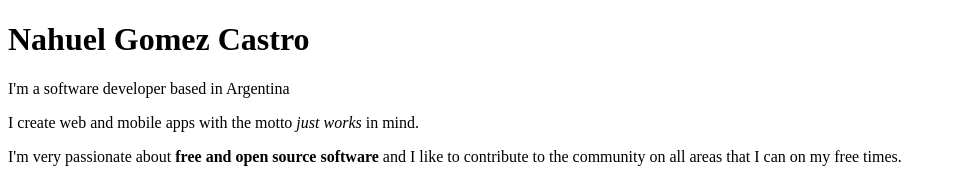
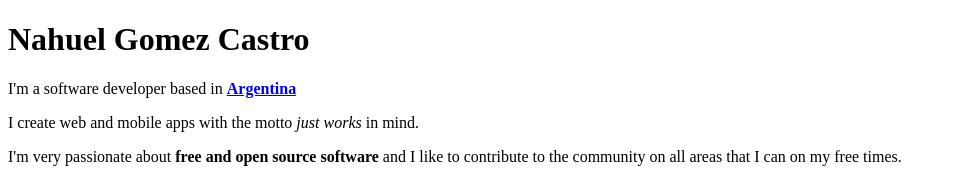
Before and after one commit to nahuelwexd/nahuelwexd.github.io, a Next.js app: page / in a window 1280 px wide. Shown: the top 170 px of the page, without its empty margins (0-953 px from the left). Built offline with nearby package versions, Linux system fonts and the light colour scheme.

Commit message:
Turn "Argentina" into a link

```diff
--- a/pages/index.tsx
+++ b/pages/index.tsx
@@ -34,7 +34,8 @@ export default function Home() {
 				</h1>
 
 				<p className="font-subtitle text-xl font-light">
-					I'm a software developer based in Argentina
+					I'm a software developer based in <strong><a href="https://www.argentina.gob.ar" className="text-blue-500">
+					Argentina</a></strong>
 				</p>
 
 			</header>
```
